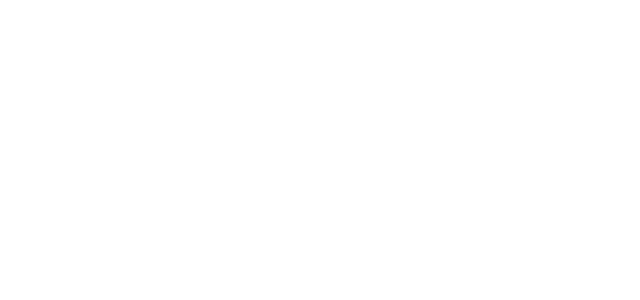
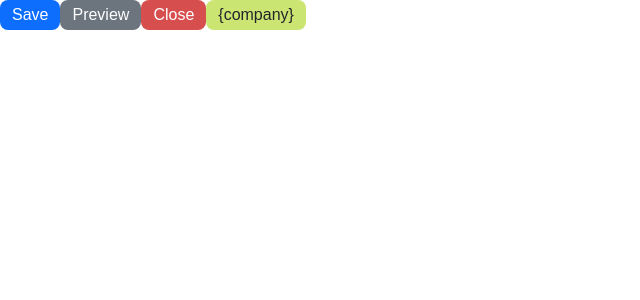
Before and after one commit to skaamoogs/message-template-editor, a React (Create React App) app: page / in a window 1280 px wide. Shown: the top 300 px of the page, without its empty margins (0-640 px from the left). Built offline with nearby package versions, Linux system fonts and the light colour scheme.

Commit message:
add button component

```diff
--- a/src/App.tsx
+++ b/src/App.tsx
@@ -1,5 +1,14 @@
+import { Button, ButtonVariations } from "./components/button/button";
+
 function App() {
-  return <></>;
+  return (
+    <>
+      <Button variation={ButtonVariations.Primary}>Save</Button>
+      <Button variation={ButtonVariations.Secondary}>Preview</Button>
+      <Button variation={ButtonVariations.Danger}>Close</Button>
+      <Button variation={ButtonVariations.Variable}>&#123;company&#125;</Button>
+    </>
+  );
 }
 
 export default App;
--- /dev/null
+++ b/src/components/button/button.module.scss
@@ -0,0 +1,37 @@
+@import "../../styles/mixin.scss";
+@import "../../styles/variables.scss";
+
+.btn {
+  border: none;
+  border-radius: 8px;
+  color: $white;
+  cursor: pointer;
+  @include text-bold;
+  padding: 6px 12px;
+
+  &_primary {
+    background-color: $primary;
+    border-color: $primary;
+
+    &:hover {
+      background-color: darken($primary, 10%);
+      border-color: $primary;
+    }
+  }
+
+  &_secondary {
+    background-color: $secondary;
+    border-color: $secondary;
+  }
+
+  &_danger {
+    background-color: $danger;
+    border-color: $danger;
+  }
+
+  &_variable {
+    background-color: $light-green;
+    border-color: $light-green;
+    color: $black;
+  }
+}
--- /dev/null
+++ b/src/components/button/button.tsx
@@ -0,0 +1,28 @@
+import { PropsWithChildren } from "react";
+import style from "./button.module.scss";
+import { classnames } from "../../utils/helpers";
+
+export const enum ButtonVariations {
+  Primary = "primary",
+  Secondary = "secondary",
+  Danger = "danger",
+  Variable = "variable",
+}
+
+interface IButtonProps {
+  variation: ButtonVariations;
+  onClick?: () => void;
+}
+
+export const Button = (props: PropsWithChildren<IButtonProps>) => {
+  const { children, variation, onClick } = props;
+
+  return (
+    <button
+      className={classnames(style.btn, style[`btn_${variation}`])}
+      onClick={onClick}
+    >
+      {children}
+    </button>
+  );
+};
--- /dev/null
+++ b/src/styles/mixin.scss
@@ -0,0 +1,26 @@
+@use "./variables.scss";
+
+//typography
+@mixin h1 {
+  font-family: $font-family-default;
+  font-size: 24px;
+  font-weight: 600;
+}
+
+@mixin h2 {
+  font-family: $font-family-default;
+  font-size: 20px;
+  font-weight: 600;
+}
+
+@mixin text-paragraph {
+  font-family: $font-family-default;
+  font-size: 16px;
+  font-weight: 400;
+}
+
+@mixin text-bold {
+  font-family: $font-family-default;
+  font-size: 16px;
+  font-weight: 500;
+}
--- /dev/null
+++ b/src/styles/variables.scss
@@ -0,0 +1,10 @@
+//colors
+$primary: #0d6efd;
+$secondary: #6c757d;
+$danger: #d64e4d;
+$light-green: #cbe573;
+$black: #212529;
+$white: #ffffff;
+
+//font
+$font-family-default: "Rubik", sans-serif;
--- /dev/null
+++ b/src/utils/helpers.ts
@@ -0,0 +1 @@
+export const classnames = (...names: string[]) => names.join(" ");
```
Also changed, not shown: 1 other file (tests, documents, lock files or other folders).
